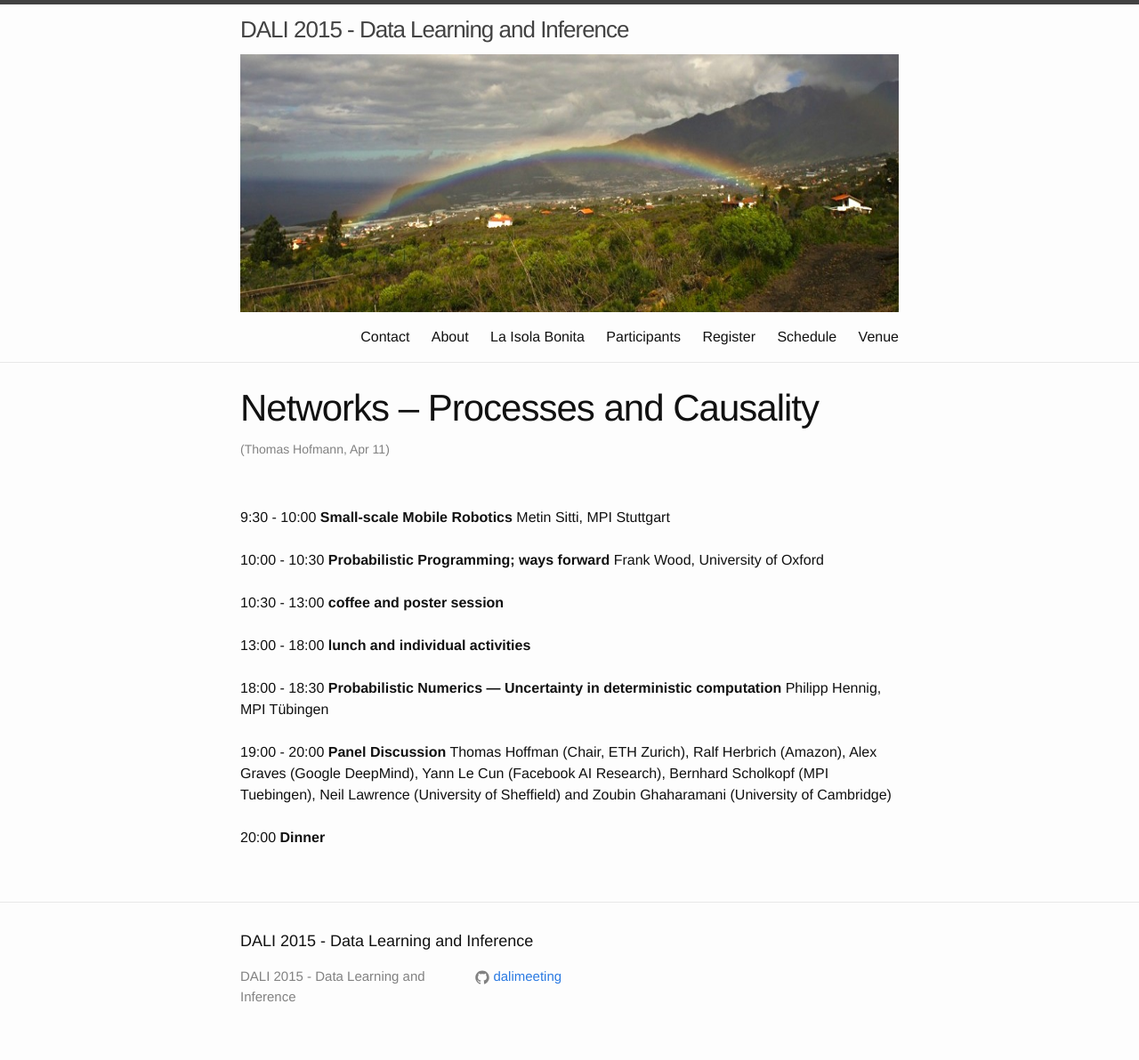
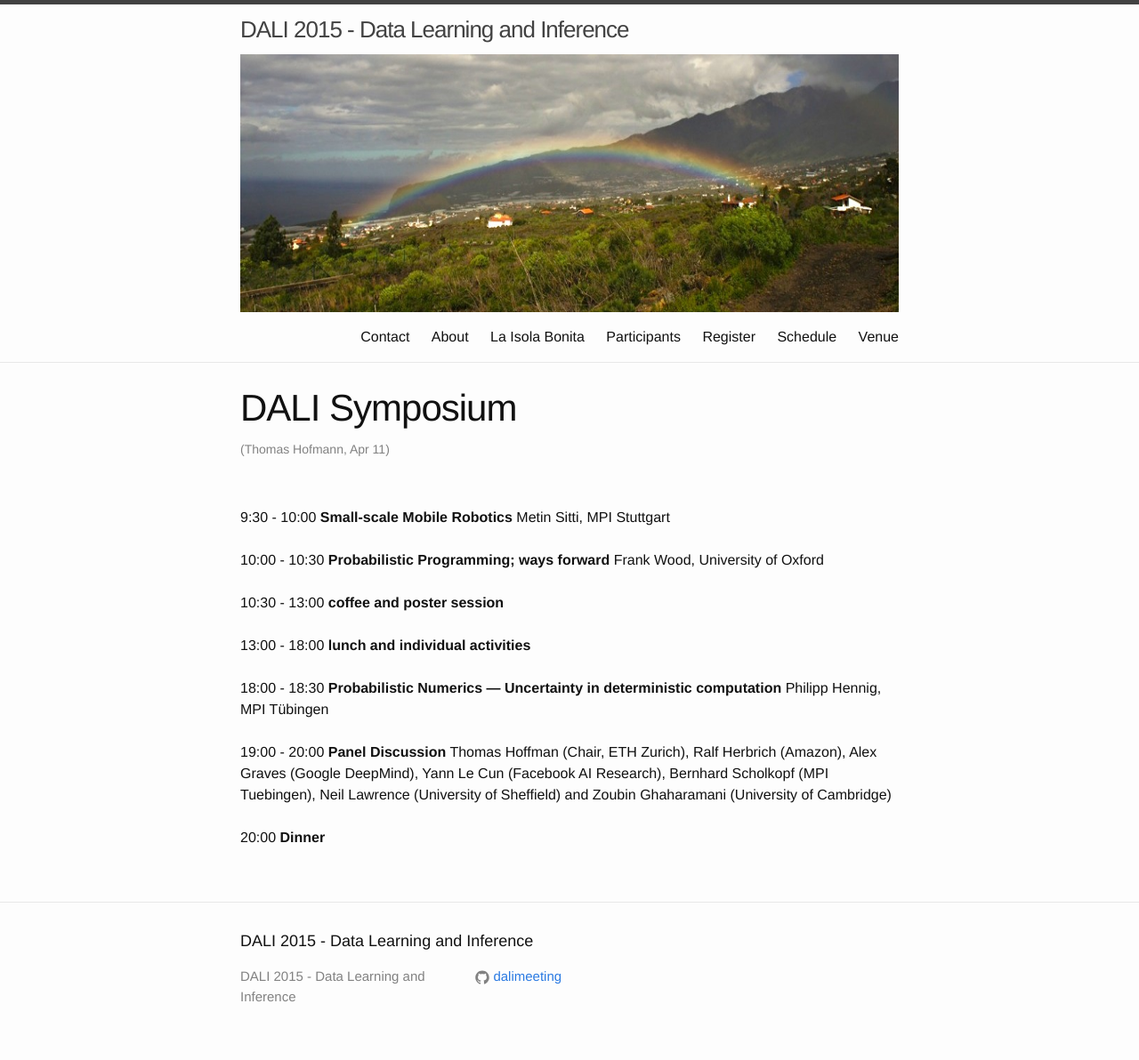
Before and after one commit to dalimeeting/dali2015, a Jekyll site: the page built from _posts/2015-04-11-symposium.md, in a window 1280 px wide. Shown: the whole page at 89% size. Built offline with Jekyll 4.4.1, drawn with Linux system fonts in a browser that asks for light colours.

Commit message:
Update workshop dummy template.

```diff
--- a/_posts/2015-04-11-symposium.md
+++ b/_posts/2015-04-11-symposium.md
@@ -1,5 +1,5 @@
 ---
-title:  "Networks – Processes and Causality"
+title:  "DALI Symposium"
 layout: symposium
 organizers:
 - firstname: Thomas
```
